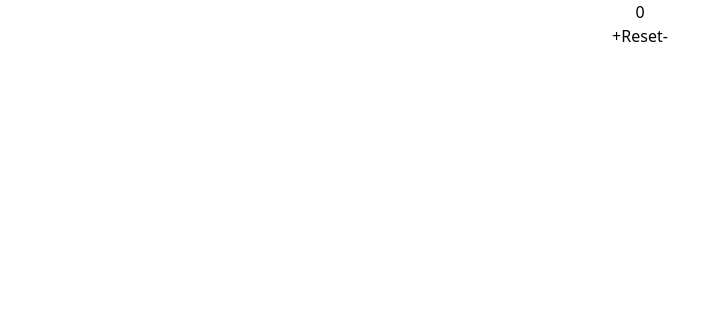
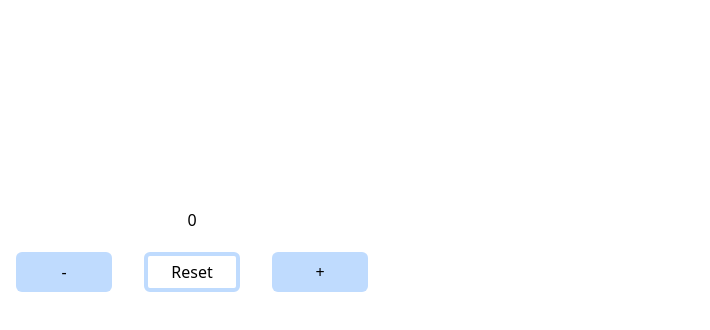
Before and after one commit to Sabrinascrib/counter-app-react, a React (Create React App) app: page / in a window 1280 px wide. Shown: the top 330 px of the page, without its empty margins (0-710 px from the left). Built offline with nearby package versions, Linux system fonts and the light colour scheme.

Commit message:
styling buttons

```diff
--- a/src/App.js
+++ b/src/App.js
@@ -18,12 +18,27 @@ function App() {
   };
 
   return (
-    <div className="App flex items-center flex-col">
+    <div className="App flex bg-white w-96 h-96 items-center flex-col mt-52">
       <span>{count}</span>
-      <div className="buttons">
-        <button onClick={increase}>+</button>
-        <button onClick={setToZero}>Reset</button>
-        <button onClick={decrease}>-</button>
+      <div className="buttons mt-5">
+        <button
+          className="p-2 bg-blue-200 w-24 mr-8 rounded-md"
+          onClick={decrease}
+        >
+          -
+        </button>
+        <button
+          className="p-1 border-solid border-4 border-blue-200 w-24 rounded-md"
+          onClick={setToZero}
+        >
+          Reset
+        </button>
+        <button
+          className="p-2 bg-blue-200 w-24 ml-8 rounded-md"
+          onClick={increase}
+        >
+          +
+        </button>
       </div>
     </div>
   );
```
